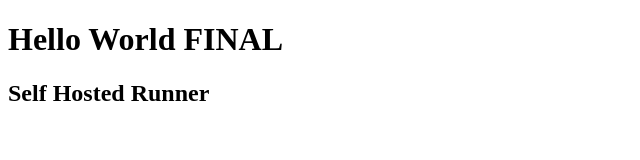
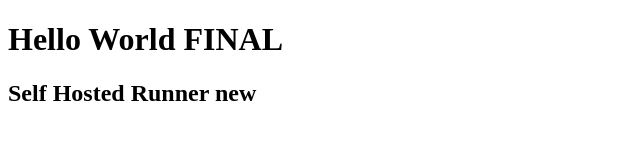
Before and after one commit to 7serg/test-gh, a plain HTML site: page index.html in a window 1280 px wide. Shown: the full height of the page, 0-640 px from the left. Drawn offline with Linux system fonts and the light colour scheme.

Commit message:
updated workflow

```diff
--- a/index.html
+++ b/index.html
@@ -7,6 +7,6 @@
 </head>
 <body>
     <h1>Hello World FINAL</h1>
-    <h2>Self Hosted Runner</h2>
+    <h2>Self Hosted Runner new</h2>
 </body>
 </html>
```
Also changed, not shown: 1 other file.
